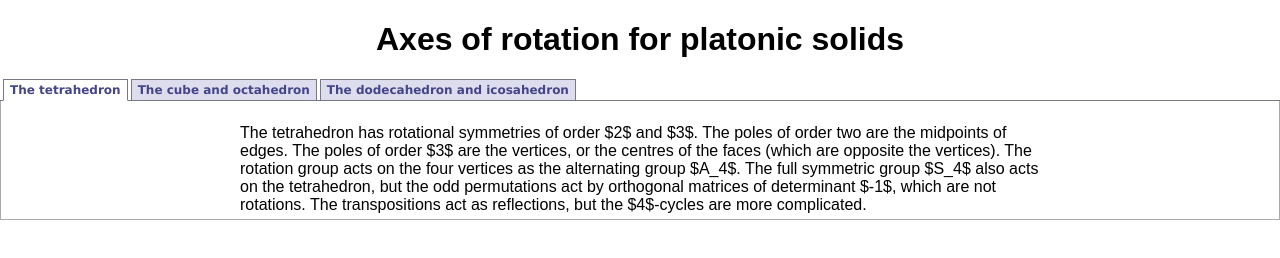
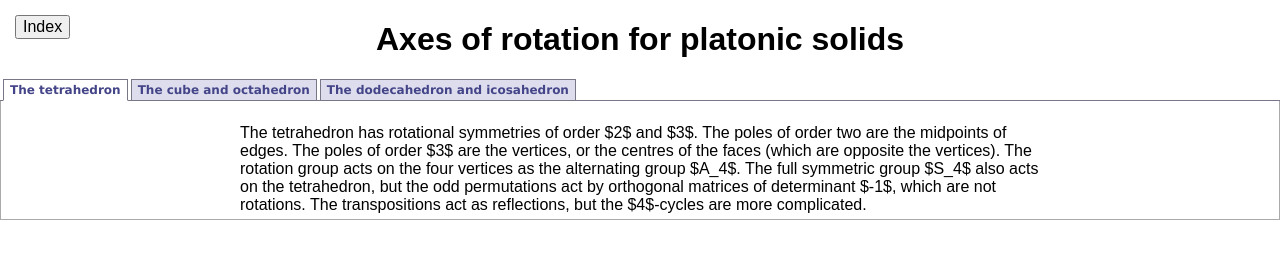
Before and after one commit to NeilStrickland/groups_and_symmetry, a plain HTML site: page demos/poles.html in a window 1280 px wide. Drawn offline with nearby package versions, Linux system fonts and the light colour scheme; some packages are replaced by stand-ins of ours; a script that the page names is missing; files whose address does not match are found by name.

```diff
--- a/demos/poles.html
+++ b/demos/poles.html
@@ -45,6 +45,8 @@
  </head>
  <body>
   <div style="width:100%; text-align:center">
+   <button style="position: absolute; top: 15px; left: 15px; font-size: 16px;" type="button"
+    onclick="location='index.html'">Index</button>
    <h1>Axes of rotation for platonic solids</h1>
   </div>
 
```
